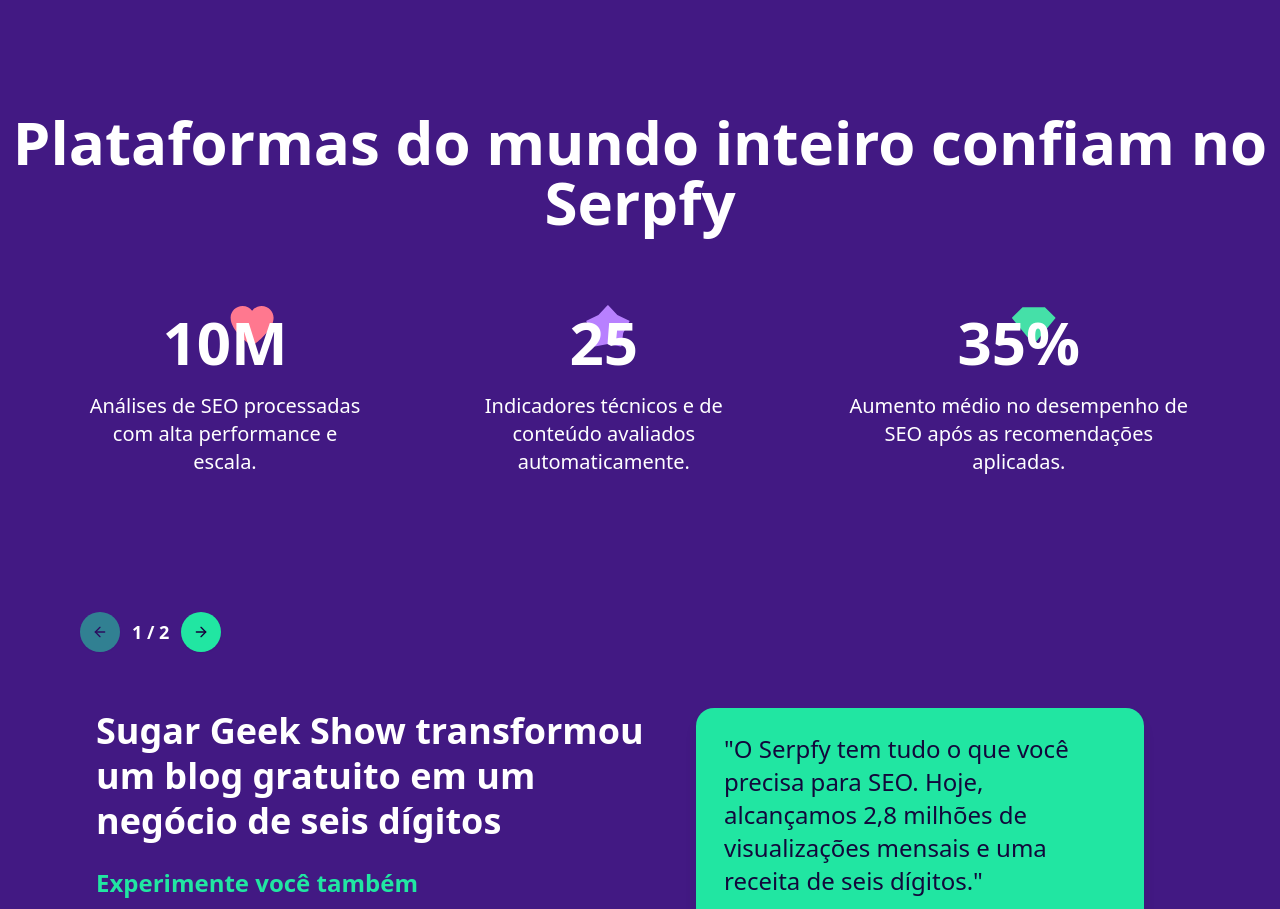
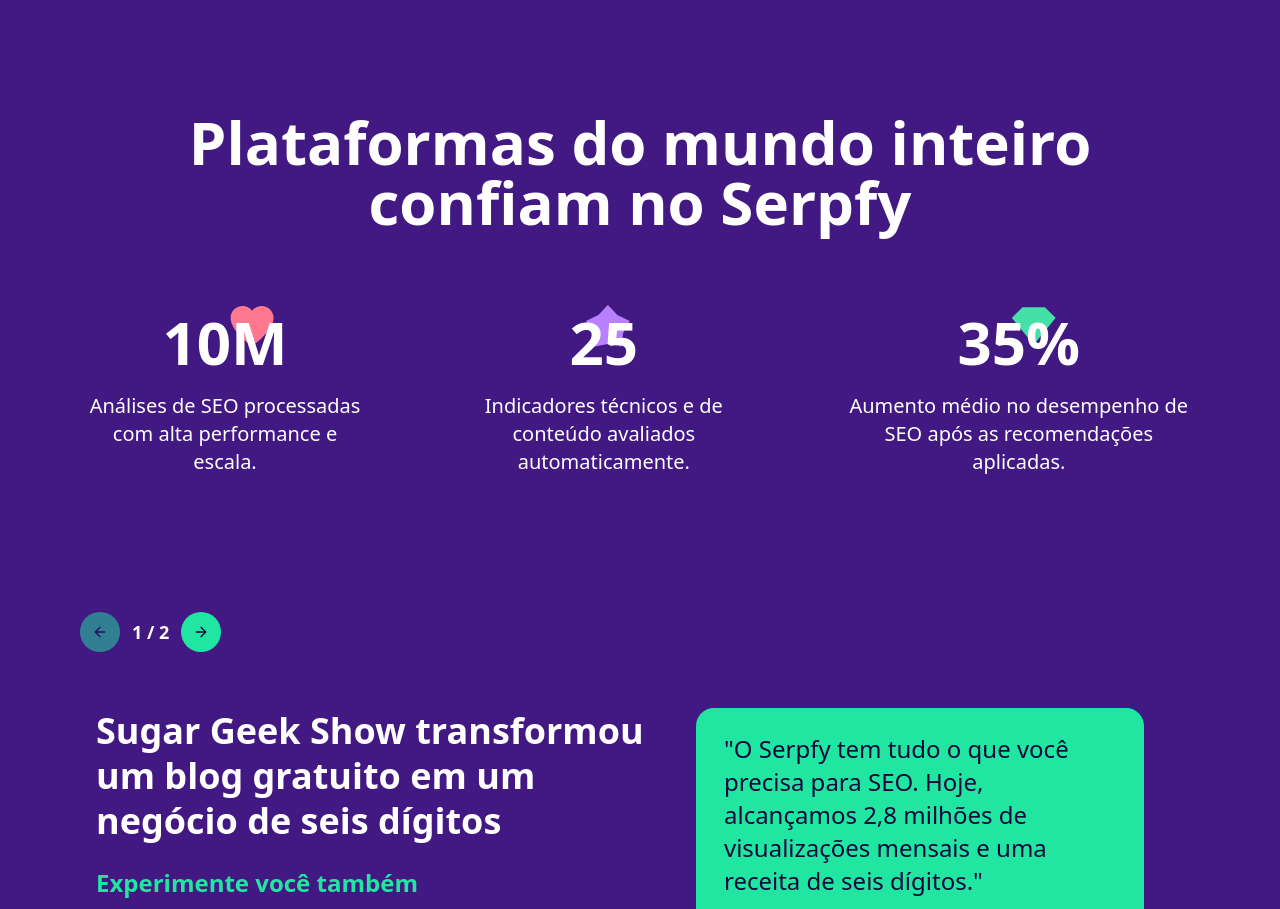
Before and after one commit to GabrielSilveira97/serpfy, a React (Vite) app: page / in a window 1280 px wide. Shown: the part 2505-3414 px from the top of the page. Built offline with nearby package versions, Linux system fonts and the light colour scheme.

Commit message:
fix: fixing padding metric section

```diff
--- a/src/components/layout/Metrics.tsx
+++ b/src/components/layout/Metrics.tsx
@@ -12,7 +12,7 @@
         <motion.section initial={{ y: 50, opacity: 0 }}
         animate={{ y: 0, opacity: 1 }}
         transition={{ duration: 0.6, ease: "easeOut" }} className="py-28  border-b-[0.5px] border-white/40 md:border-none">
-            <h1 className="text-center md:text-6xl text-4xl font-semibold">Plataformas do mundo inteiro confiam no Serpfy</h1>
+            <h1 className="text-center md:text-6xl text-4xl font-semibold px-2 md:px-20">Plataformas do mundo inteiro confiam no Serpfy</h1>
             <ul className="flex flex-col md:flex-row justify-evenly gap-20 items-center pt-20 px-2 md:px-20">
                 <motion.li initial={{ y: 50, opacity: 0 }}
         animate={{ y: 0, opacity: 1 }}
```
